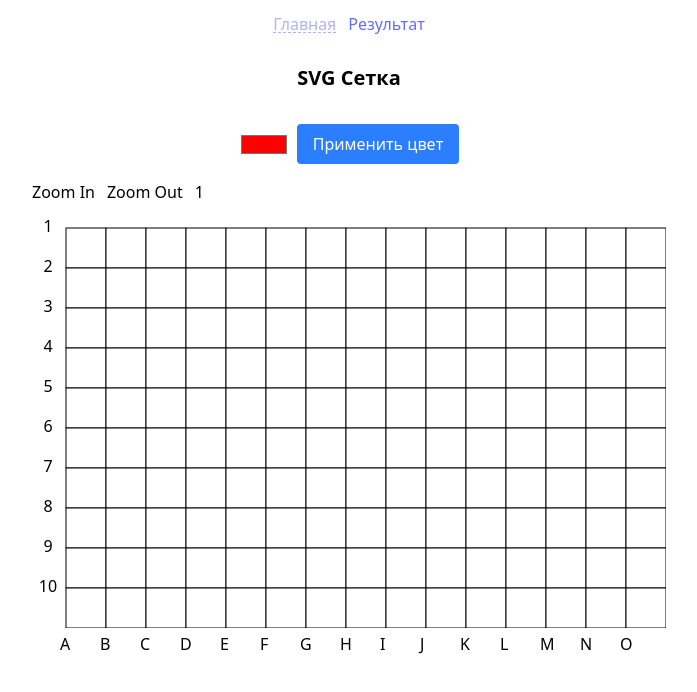
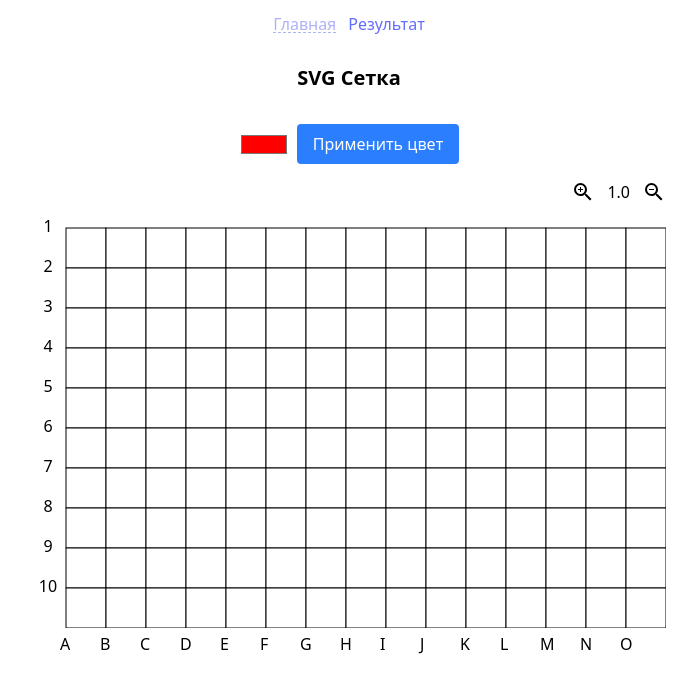
Before and after one commit to d-matern/test-task-grovita-technology, a React (Vite) app: page / in a window 1280 px wide. Shown: the top 692 px of the page, without its empty margins (291-988 px from the left). Built offline with nearby package versions, Linux system fonts and the light colour scheme.

Commit message:
fix: zoom button

```diff
--- /dev/null
+++ b/src/shared/ui/icons/IconMagnifyMinusOutline.tsx
@@ -0,0 +1,16 @@
+export function IconMagnifyMinusOutline () {
+  return (
+    <svg
+      width={24}
+      height={24}
+      xmlns="http://www.w3.org/2000/svg"
+      viewBox="0 0 24 24"
+    >
+      <title>magnify-minus-outline</title>
+      <path
+        d="M15.5,14H14.71L14.43,13.73C15.41,12.59 16,11.11 16,9.5A6.5,6.5 0 0,0 9.5,3A6.5,6.5 0 0,0 3,9.5A6.5,6.5 0 0,0 9.5,16C11.11,16 12.59,15.41 13.73,14.43L14,14.71V15.5L19,20.5L20.5,19L15.5,14M9.5,14C7,14 5,12 5,9.5C5,7 7,5 9.5,5C12,5 14,7 14,9.5C14,12 12,14 9.5,14M7,9H12V10H7V9Z"
+        fill="currentColor"
+      />
+    </svg>
+  );
+};
--- /dev/null
+++ b/src/shared/ui/icons/IconMagnifyPlusOutline.tsx
@@ -0,0 +1,16 @@
+export function IconMagnifyPlusOutline () {
+  return (
+    <svg
+      width={24}
+      height={24}
+      xmlns="http://www.w3.org/2000/svg"
+      viewBox="0 0 24 24"
+    >
+      <title>magnify-plus-outline</title>
+      <path
+        d="M15.5,14L20.5,19L19,20.5L14,15.5V14.71L13.73,14.43C12.59,15.41 11.11,16 9.5,16A6.5,6.5 0 0,1 3,9.5A6.5,6.5 0 0,1 9.5,3A6.5,6.5 0 0,1 16,9.5C16,11.11 15.41,12.59 14.43,13.73L14.71,14H15.5M9.5,14C12,14 14,12 14,9.5C14,7 12,5 9.5,5C7,5 5,7 5,9.5C5,12 7,14 9.5,14M12,10H10V12H9V10H7V9H9V7H10V9H12V10Z"
+        fill="currentColor"
+      />
+    </svg>
+  );
+};
--- a/src/shared/ui/index.ts
+++ b/src/shared/ui/index.ts
@@ -1 +1,3 @@
 export { AppLayout } from './AppLayout';
+export {IconMagnifyPlusOutline} from './icons/IconMagnifyPlusOutline'
+export {IconMagnifyMinusOutline} from './icons/IconMagnifyMinusOutline'
--- a/src/widgets/grid/ui/Grid.tsx
+++ b/src/widgets/grid/ui/Grid.tsx
@@ -3,6 +3,7 @@ import { useAppDispatch, useAppSelector } from '../../../shared/hooks/reduxHooks
 import { selectCell, setSelectedCells, setSelecting } from '../model/gridSlice';
 import { RootState } from '../../../shared/types/store';
 import { CELL_SIZE, COLS, ROWS } from '../config/constants';
+import { IconMagnifyMinusOutline, IconMagnifyPlusOutline } from '../../../shared/ui';
 
 const widthDefault = COLS * CELL_SIZE + 2;
 const heigthDefault = ROWS * CELL_SIZE + 2;
@@ -95,14 +96,16 @@ export function Grid() {
   return (
     <div className="relative">
       {/* Контролы зума */}
-      <div className="mb-2.5 flex flex-row gap-3">
-        <button onClick={handleZoomIn} disabled={scale >= 3.5}>
-          Zoom In
+      <div className="mb-2.5 flex flex-row justify-end gap-3">
+        <button className='cursor-pointer transition-colors hover:text-blue-400' onClick={handleZoomIn} disabled={scale >= 3.5}>
+          <IconMagnifyPlusOutline />
         </button>
-        <button onClick={handleZoomOut} disabled={scale <= 1}>
-          Zoom Out
+
+        {scale.toFixed(1)}
+
+        <button className='cursor-pointer transition-colors hover:text-blue-400' onClick={handleZoomOut} disabled={scale <= 1}>
+          <IconMagnifyMinusOutline />
         </button>
-        {scale}
       </div>
 
       <div className="pt-3 pl-8 pb-8 relative overflow-hidden">
```
